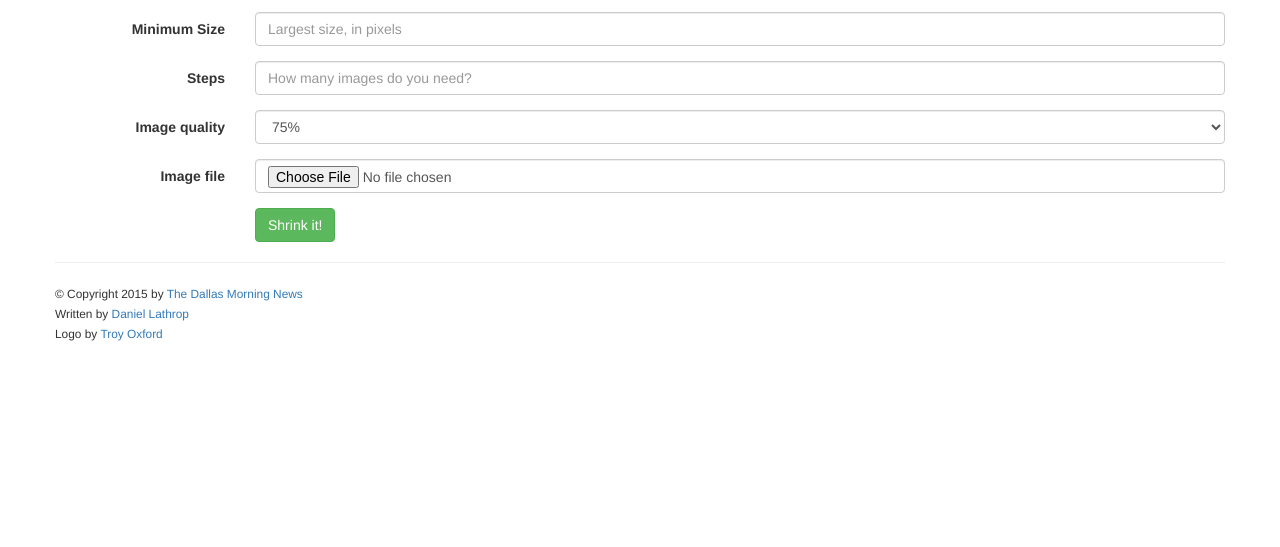
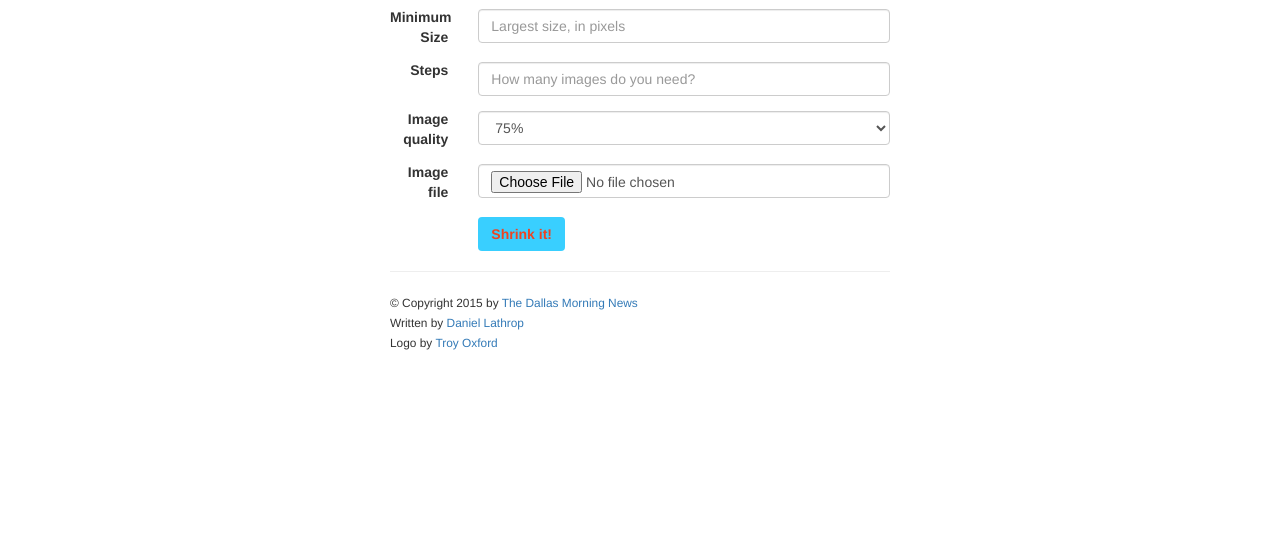
Before and after one commit to DallasMorningNews/theshrinkray, a plain HTML site: page static/index.html in a window 1280 px wide. Shown: the part 253-800 px from the top of the page. Drawn offline with nearby package versions, Linux system fonts and the light colour scheme.

Commit message:
css changes, per troy

```diff
--- a/static/index.html
+++ b/static/index.html
@@ -24,12 +24,29 @@
         padding: 40px 15px;
         text-align: center;
       }
+
+      .btn-shrinkray {
+        background-color: #39CFFF;
+        color: #ED4422;
+        font-weight: bold;
+      }
+
+      .container.shrinkray {
+        max-width: 500px;
+      }
+
+
+    .shrinkray .control-label {
+      margin-top: -2px;
+      padding-top: 0px;
+    }
+
     </style>
   </head>
 
   <body>
 
-    <div class="container">
+    <div class="container shrinkray">
       <div class="row">
         <center>
       <img src="/static/logo.png" style="margin: 5px; width: 95%; max-width: 500px; padding-bottom: 25px;">
@@ -83,7 +100,7 @@
           </div>
           <div class="form-group">
           <div class="col-sm-offset-2 col-sm-10">
-            <button type="submit" class="btn btn-success">Shrink it!</button>
+            <button type="submit" class="btn btn-shrinkray">Shrink it!</button>
           </div>
           </div>
         </form>
```
